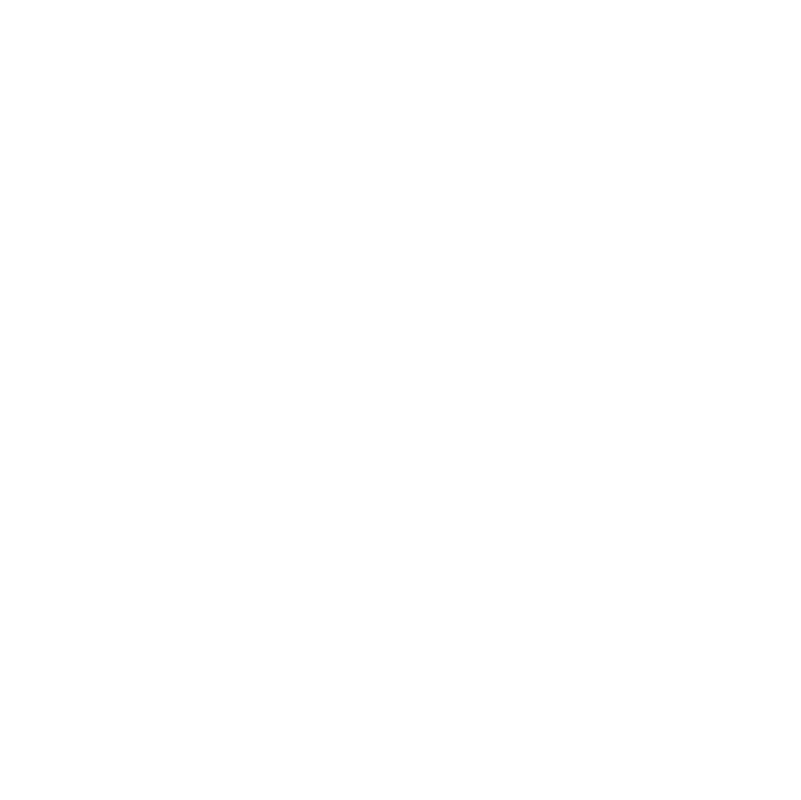
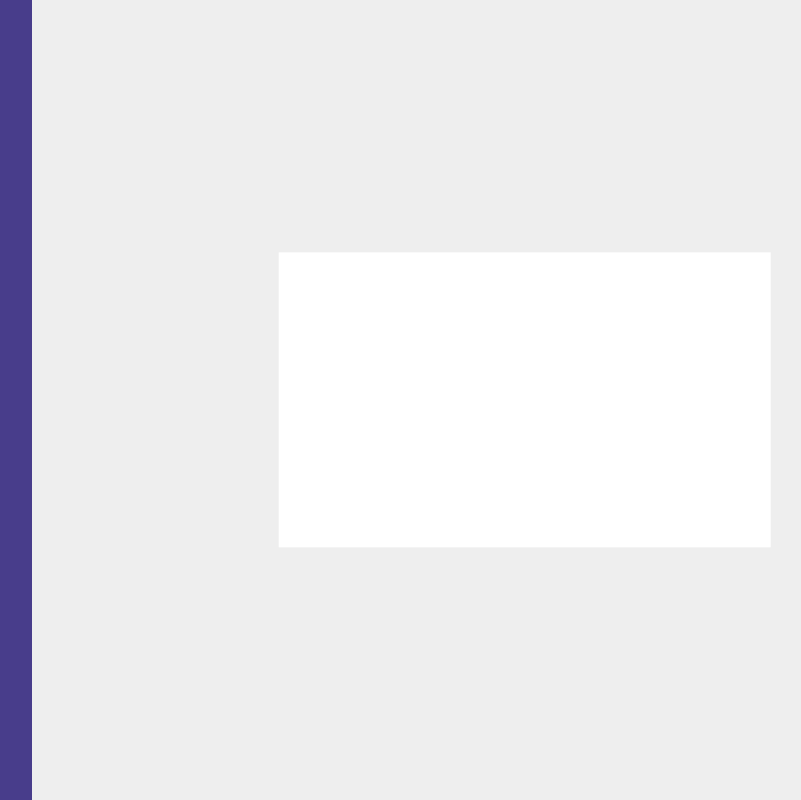
Before and after one commit to kourosh-neyestani/CSS-Box-Shadow-Generator, a React (Create React App) app: page / in a window 1280 px wide. Shown: the whole page, without its empty margins (263-1064 px from the left). Built offline with nearby package versions, Linux system fonts and the light colour scheme.

Commit message:
Added variable states, Added base schema

```diff
--- a/src/App.js
+++ b/src/App.js
@@ -1,9 +1,10 @@
 import React from 'react';
+import Home from './pages/Home';
 
 function App(props) {
     return (
         <div>
-
+            <Home />
         </div>
     );
 }
--- a/src/pages/Home/index.js
+++ b/src/pages/Home/index.js
@@ -1,11 +1,32 @@
-import React from 'react';
+import React, { useState } from 'react';
 import './style.css';
 
 function Home(props) {
+
+    const [blur, setBlur] = useState(0); // 0, 300
+    const [size, setSize] = useState(0); // -200, 200
+    const [inset, setInset] = useState(false); // true, false
+    const [opacity, setOpacity] = useState(0); // 0.00, 1.00
+    const [vertical, setVertical] = useState(0); // -200, 200
+    const [horizontal, setHorizontal] = useState(0); // -200, 200
+    const [boxColor, setBoxColor] = useState("#ffffff");
+    const [shadowColor, setShadowColor] = useState("##d93d64");
+    const [backgroundColor, setBackgroundColor] = useState("#ffffff");
+
     return (
-        <div>
+        <section className="section">
+            <div className="sidenav">
+                <div className="form">
 
-        </div>
+                </div>
+            </div>
+            <div className="wrapper">
+                <div className="center">
+                    <div className="element">
+                    </div>
+                </div>
+            </div>
+        </section>
     );
 }
 
--- a/src/pages/Home/style.css
+++ b/src/pages/Home/style.css
@@ -0,0 +1,46 @@
+/*
+* Section
+*/
+.section {
+    display: flex;
+    align-items: stretch;
+    justify-content: stretch;
+}
+/*
+* Sidenav
+*/
+.section > .sidenav {
+    flex: .3;
+    height: 100vh;
+    position: relative;
+    background-color: darkslateblue;
+}
+/*
+* Wrapper
+*/
+.section > .wrapper {
+    flex: 1;
+    height: 100vh;
+    position: relative;
+    background-color: #eee;
+}
+/*
+* Center
+*/
+.center {
+    top: 50%;
+    left: 50%;
+    width: 100%;
+    position: absolute;
+    -webkit-transform: translate(-50%, -50%);
+    transform: translate(-50%, -50%);
+}
+/*
+* Element
+*/
+.element {
+    width: 50%;
+    margin: 0 auto;
+    padding: 30% 0 0;
+    background-color: #fff;
+}
--- a/src/style.css
+++ b/src/style.css
@@ -0,0 +1,54 @@
+*,
+*:before,
+*:after {
+    box-sizing: border-box;
+}
+html, body {
+    width: 100%;
+    height: 100%;
+}
+body {
+    margin: 0;
+}
+html, body, div, span, applet, object, iframe,
+h1, h2, h3, h4, h5, h6, p, blockquote, pre,
+a, abbr, acronym, address, big, cite, code,
+del, dfn, em, img, ins, kbd, q, s, samp,
+small, strike, strong, sub, sup, tt, var,
+b, u, i, center,
+dl, dt, dd, ol, ul, li,
+fieldset, form, label, legend,
+table, caption, tbody, tfoot, thead, tr, th, td,
+article, aside, canvas, details, embed,
+figure, figcaption, footer, header, hgroup,
+menu, nav, output, ruby, section, summary,
+time, mark, audio, video {
+	margin: 0;
+	padding: 0;
+	border: 0;
+	font-size: 100%;
+	font: inherit;
+	vertical-align: baseline;
+}
+article, aside, details, figcaption, figure,
+footer, header, hgroup, menu, nav, section {
+	display: block;
+}
+body {
+	line-height: 1;
+}
+ol, ul {
+	list-style: none;
+}
+blockquote, q {
+	quotes: none;
+}
+blockquote:before, blockquote:after,
+q:before, q:after {
+	content: '';
+	content: none;
+}
+table {
+	border-collapse: collapse;
+	border-spacing: 0;
+}
```
